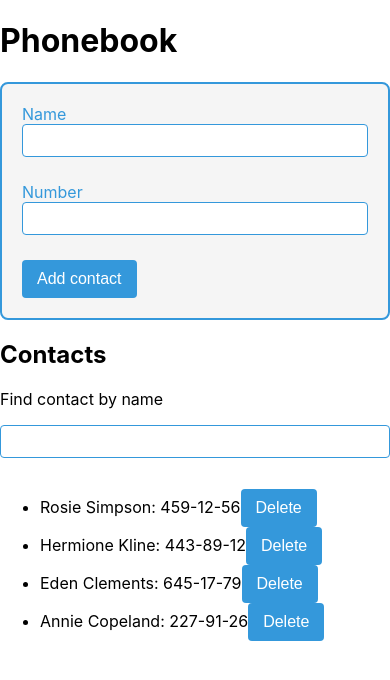
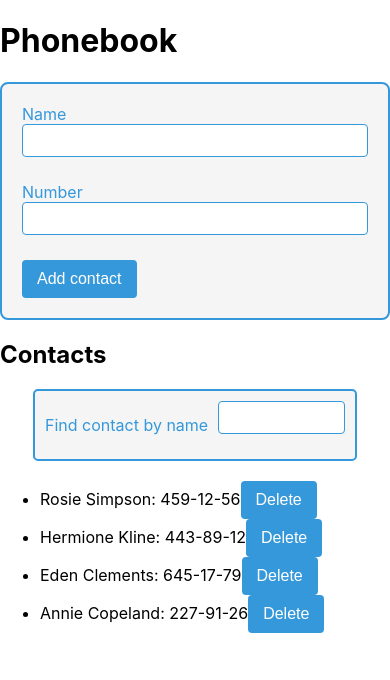
Before and after one commit to Evgeniy-x/goit-react-hw-04-phonebook, a React (Create React App) app: page / in a window 390 px wide. Shown: the top 680 px of the page. Built offline with nearby package versions, Linux system fonts and the light colour scheme.

Commit message:
Update Phonebook.module.css

```diff
--- a/src/components/Phonebook/Phonebook.module.css
+++ b/src/components/Phonebook/Phonebook.module.css
@@ -1,22 +1,3 @@
-/* .form {
-  margin: 10px;
-  padding: 5px;
-  width: 172px;
-  display: flex;
-  flex-direction: column;
-  gap: 10px;
-  border: 1px solid black;
-}
-
-.filter {
-  margin: 10px;
-}
-
-.delete {
-  margin-left: 10px;
-  cursor: pointer;
-} */
-
 .form {
   max-width: 400px;
   margin: 20px auto;
@@ -54,3 +35,34 @@ button {
 button:hover {
   background-color: #207bbf;
 }
+
+.filter {
+  display: flex;
+  align-items: center;
+  max-width: 300px;
+  margin: 20px auto;
+  padding: 10px;
+  border: 2px solid #3498db;
+  border-radius: 5px;
+  background-color: #f5f5f5;
+}
+
+.filter p {
+  margin: 0;
+  margin-right: 10px;
+  color: #3498db;
+}
+
+.filter input {
+  flex: 1;
+  padding: 8px;
+  box-sizing: border-box;
+  border: 1px solid #3498db;
+  border-radius: 4px;
+}
+
+.filter input:focus {
+  outline: none;
+  border-color: #207bbf;
+  box-shadow: 0 0 5px rgba(52, 152, 219, 0.5);
+}
```
